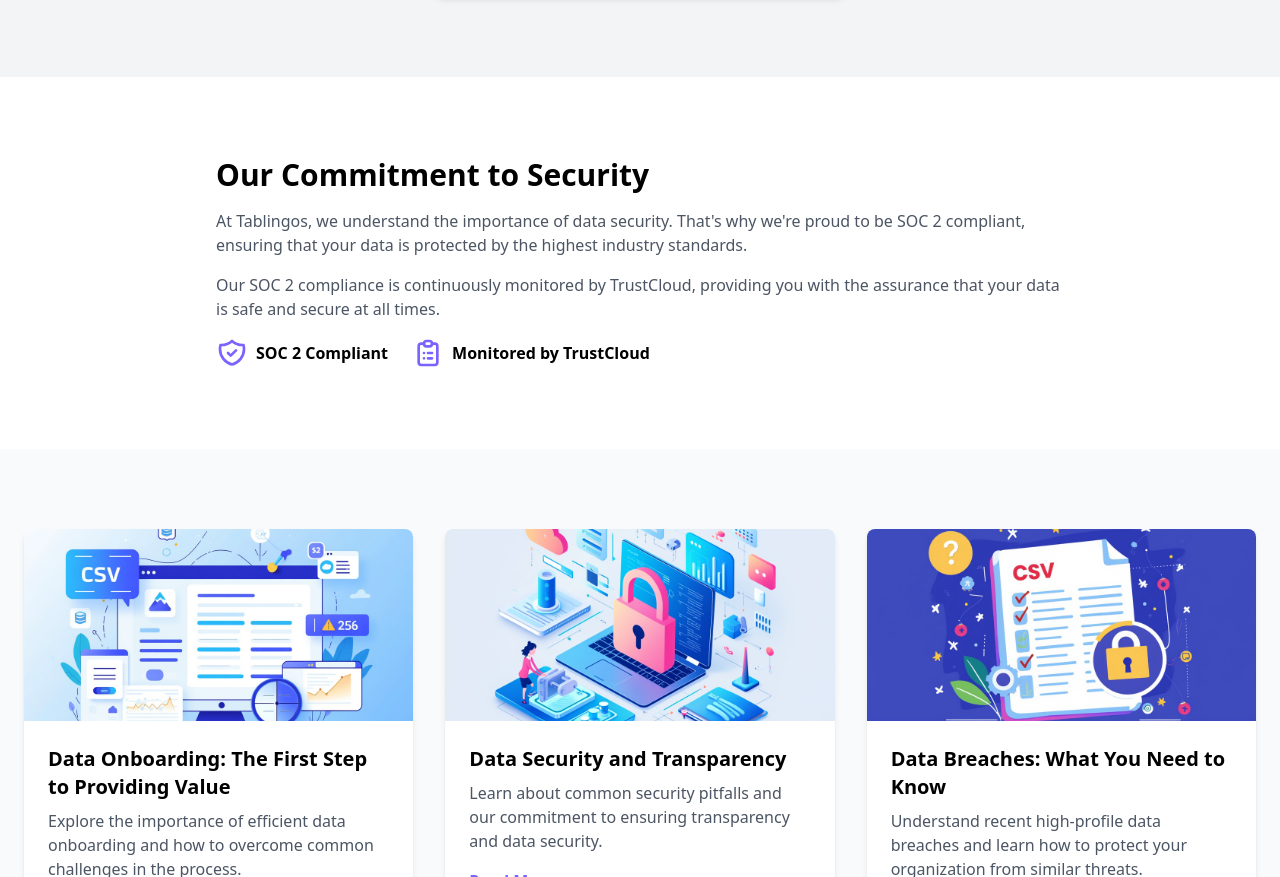
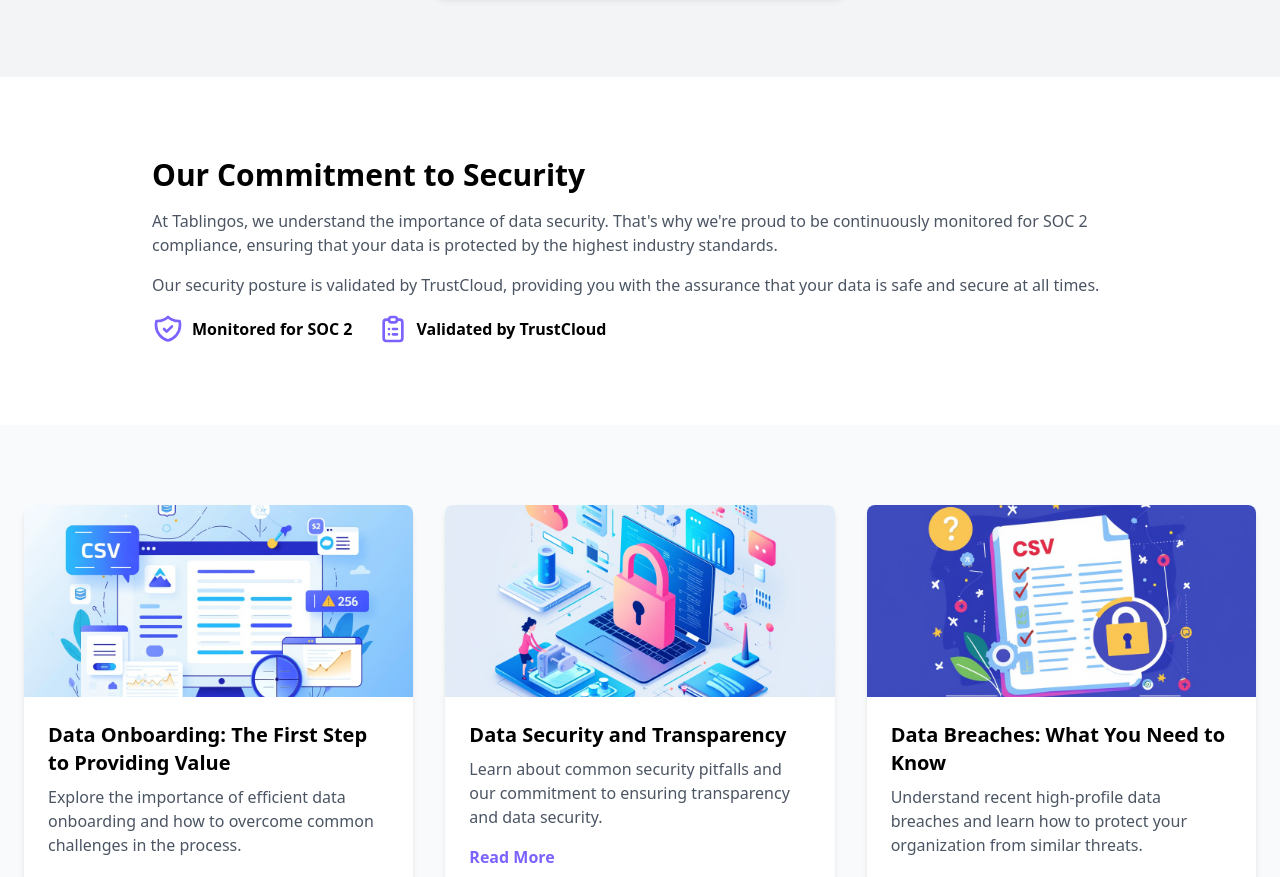
Before and after one commit to Tablingos/tablingos-landing-page, a plain HTML site: page index.html in a window 1280 px wide. Shown: the part 3518-4395 px from the top of the page. Drawn offline with nearby package versions, Linux system fonts and the light colour scheme.

Commit message:
remove pricing and soc 2 claim

```diff
--- a/index.html
+++ b/index.html
@@ -692,7 +692,7 @@
 			</section>
 
 			<!-- Security Commitment section -->
-			<section class="bg-white py-20 px-48">
+			<section class="bg-white py-20 px-32">
 				<div class="container mx-auto px-6">
 					<div class="flex flex-col md:flex-row items-center">
 						<div class="mb-8 md:mb-0" data-aos="fade-right">
@@ -701,14 +701,15 @@
 							</h2>
 							<p class="text-gray-600 mb-4">
 								At Tablingos, we understand the importance of
-								data security. That's why we're proud to be SOC
-								2 compliant, ensuring that your data is
-								protected by the highest industry standards.
+								data security. That's why we're proud to be
+								continuously monitored for SOC 2 compliance,
+								ensuring that your data is protected by the
+								highest industry standards.
 							</p>
 							<p class="text-gray-600 mb-4">
-								Our SOC 2 compliance is continuously monitored
-								by TrustCloud, providing you with the assurance
-								that your data is safe and secure at all times.
+								Our security posture is validated by TrustCloud,
+								providing you with the assurance that your data
+								is safe and secure at all times.
 							</p>
 							<div class="flex items-center">
 								<div class="flex items-center mr-6">
@@ -727,7 +728,7 @@
 										></path>
 									</svg>
 									<span class="font-semibold"
-										>SOC 2 Compliant</span
+										>Monitored for SOC 2</span
 									>
 								</div>
 								<div class="flex items-center">
@@ -746,7 +747,7 @@
 										></path>
 									</svg>
 									<span class="font-semibold"
-										>Monitored by TrustCloud</span
+										>Validated by TrustCloud</span
 									>
 								</div>
 							</div>
```
Also changed, not shown: blog/data-breaches-tablingos.html (+2 -2 lines), blog/data-onboarding.html (+2 -2 lines), blog/data-security-transparency.html (+2 -2 lines).
